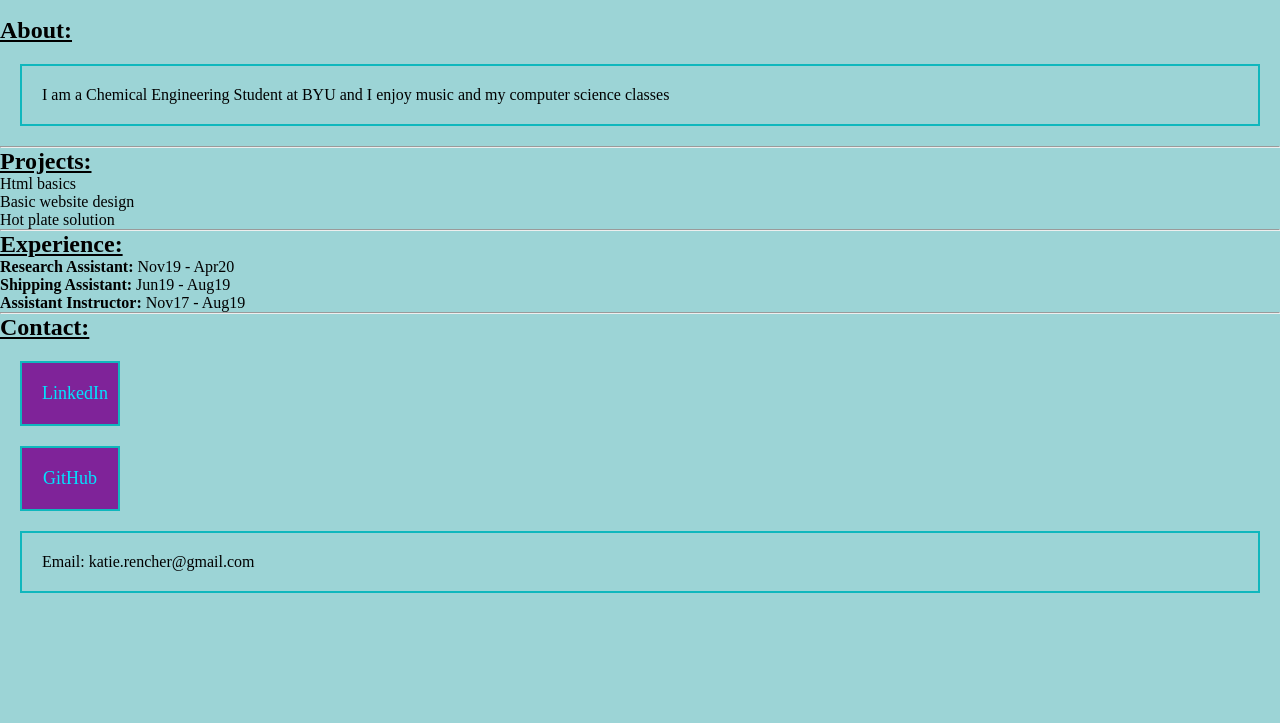
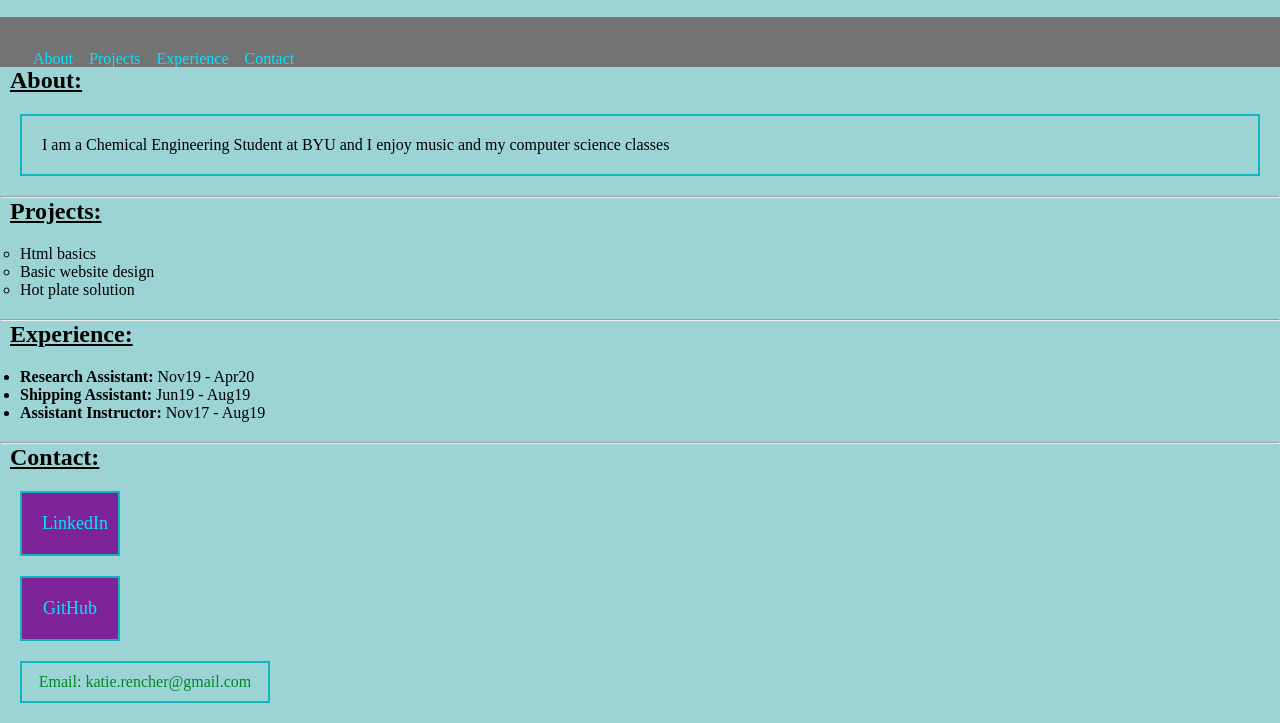
Before and after one commit to ktrencher/portfolio, a plain HTML site: page index.html in a window 1280 px wide. Shown: the part 104-827 px from the top of the page. Before the commit the page ends 800 px from the top, so only its background shows below. Drawn offline with Linux system fonts and the light colour scheme.

Commit message:
update style

```diff
--- a/index.html
+++ b/index.html
@@ -8,11 +8,18 @@
   <body>
     <h1>My Portfolio</h1>
 
+    <ul class='navbar'>
+      <li><a href="">About</a></li>
+      <li><a href="#">Projects</a></li>
+      <li><a href="#">Experience</a></li>
+      <li><a href="#">Contact</a></li>
+    </ul>
+
     <h2>About:</h2>
     <p>I am a Chemical Engineering Student at BYU and I enjoy music and my computer science classes</p>
     <hr>
     <h2>Projects:</h2>
-    <ul>
+    <ul class="project-list">
       <li>Html basics</li>
       <li>Basic website design</li>
       <li>Hot plate solution</li>
@@ -28,7 +35,7 @@
     <h2>Contact:</h2>
     <p class='button'><a  href="https://www.linkedin.com/in/kathryn-rencher/">LinkedIn</a></p>
     <p class='button'><a  href="https://github.com/ktrencher">GitHub</a></p>
-    <p>Email: katie.rencher@gmail.com</p>
+    <p id='email'>Email: katie.rencher@gmail.com</p>
 
   </body>
 </html>
--- a/styles.css
+++ b/styles.css
@@ -19,6 +19,7 @@ body {
 
 h2 {
   text-decoration: underline;
+  margin-left: 10px;
 }
 
 a {
@@ -41,6 +42,36 @@ p {
 
 }
 
-ul {
+.project-list {
   list-style-type: circle;
 }
+
+ul {
+  margin: 20px;
+  list-style-type: disc;
+}
+
+#email {
+  color: #008726;
+  width: 250px;
+  text-align: center;
+  padding: 10px;
+}
+
+.navbar {
+  list-style-type: none;
+  display: block;
+  padding: 25px;
+  background-color: #737373;
+  color: blue;
+  margin: auto;
+  height: 5px;
+  overflow: hidden;
+  box-sizing: border-box;
+}
+
+ul.navbar li {
+  display: inline;
+  float: left;
+  padding: 8px;
+}
```
